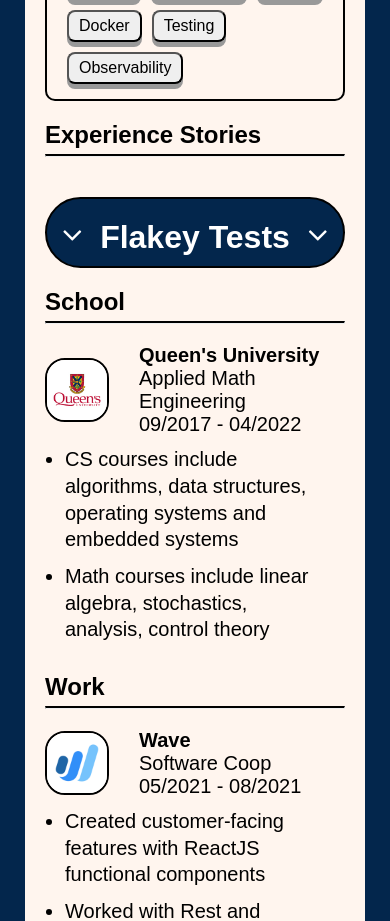
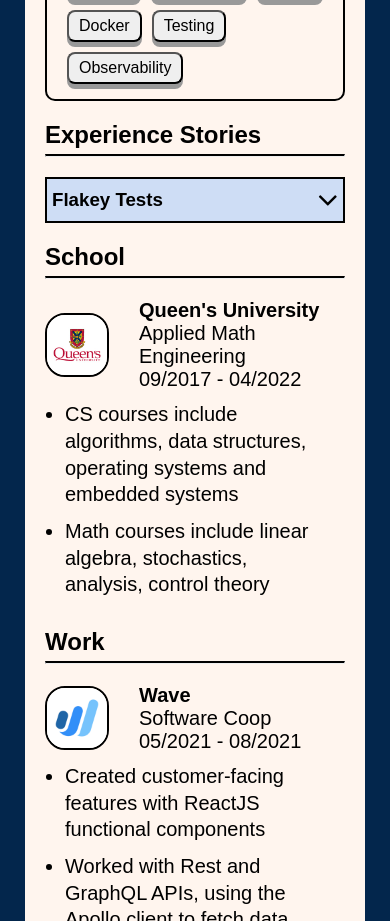
Before and after one commit to edan-parker/personal-site, a React (Create React App) app: page / in a window 390 px wide. Shown: the part 900-1821 px from the top of the page. Built offline with nearby package versions, Linux system fonts and the light colour scheme.

Commit message:
Refactor stories (#1)
* Removed nested content, separated button from content

* Added carousel style view for stories

```diff
--- a/src/App.tsx
+++ b/src/App.tsx
@@ -7,7 +7,7 @@ import ExperienceStories from './components/ExperienceStory';
 
 function App() {
   return (
-    <div  className={'main-site'}>
+    <div className={'main-site'}>
       <Bio />
       <Skills />
       <ExperienceStories />
--- a/src/common/constants.ts
+++ b/src/common/constants.ts
@@ -1,8 +1,3 @@
-export enum lateralDirection {
-    LEFT = "left",
-    RIGHT = "right"
-}
-
 export enum ExperienceStoryTypes {
     PROBLEM = 'Problem',
     SOLUTION = 'Solution',
--- /dev/null
+++ b/src/components/Carousel/Carousel.scss
@@ -0,0 +1,23 @@
+.carousel-container {
+    .main-row {
+        display: flex;
+        flex-direction: row;
+        align-items: center;
+
+        .arrow {
+            &:hover {
+                color: rgb(0, 0, 116);
+                cursor: pointer;
+                transform: scale(1.1);
+            }
+        }
+    }
+
+    .nav-buttons {
+        display: flex;
+        justify-content: center;
+        .button {
+            margin: 10px;
+        }
+    }
+}
--- a/src/components/ExperienceStory/ExperienceStory.scss
+++ b/src/components/ExperienceStory/ExperienceStory.scss
@@ -1,4 +1,3 @@
-.experience-stories {
 .section-header {
     margin-top: 20px;
     justify-content: center;
@@ -9,70 +8,26 @@
     margin-top: 5px;
 }
 
-    .experience-story-container {
+.experience-story-button {
     display: flex;
-        justify-content: center;
-        margin-top: 40px;
+    margin-top: 20px;
+    padding: 5px;
+    background-color: rgb(206, 221, 245);
+    border: 2px solid black;
+    justify-content: space-between;
+    align-items: center;
 
-        .experience-story {
-            display: flex;
-            flex-direction: column;
-            align-items: center;
-            width: 100%;
-            border: 2px solid black;
-            background-color: #03264c;
-            border-radius: 50px;
-
-            h1 {
-                color: white;
-            }
-
-            .sub-item {
-                margin: 50px 0px 0px 0px;
-                padding: 25px;
-                min-height: 50px;
-                width: 500px;
-                border-radius: 25px;
-                background-color: seashell;
-                display: flex;
-                flex-direction: column;
-
-                h2 {
-                    margin-bottom: 10px;
-                }
-
-                .text{
-                    font-size: 20px;
-                    line-height: 20pt;
-                }
-            }
-
-            .left {
-                margin-right: 150px;
-            }
-
-            .right {
-                margin-left: 150px;
-            }
-
-            .open-state {
-                width: 100%;
-                color: white;
-                margin-top: 10px;
-                display: flex;
-                justify-content: space-between;
-            }
-
-            .open-state:hover {
+    &:hover {
+        background-color: rgb(171, 196, 230);
         cursor: pointer;
 
-                .open-state-icon-expand {
+        .down {
             -moz-animation: bounce-down 1s infinite;
             -webkit-animation: bounce-down 1s infinite;
             animation: bounce-down 1s infinite;
         }
 
-                .open-state-icon-collapse {
+        .up {
             -moz-animation: bounce-up 1s infinite;
             -webkit-animation: bounce-up 1s infinite;
             animation: bounce-up 1s infinite;
@@ -98,52 +53,6 @@
     }
 }
 
-        .expanded {
-            padding: 30px 50px 30px 50px;
+.open {
+    background-color: rgb(171, 196, 230);
 }
-
-        .collapsed {
-            padding: 10px 40px 10px 40px;
-        }
-    }
-
-    @media(max-width: 999px) {
-    .experience-story-container {
-        .experience-story {
-            .sub-item {
-                width: 80%;
-            }
-
-            .left {
-                margin-right: 0px;
-            }
-
-            .right {
-                margin-left: 0px;
-            }
-        }
-    }
-    }
-
-    @media(max-width: 599px) {
-        .experience-story-container {
-            .experience-story {
-                h1 {
-                    margin: 0px 15px 0px 15px;
-                }
-
-                .sub-item {
-                    margin-top: 30px;
-                }
-            }
-
-            .expanded {
-                padding: 30px 15px 30px 15px;
-            }
-
-            .collapsed {
-                padding: 10px 15px 10px 15px;
-            }
-        }
-    }
-}
--- a/src/components/ExperienceStory/ExperienceStory.tsx
+++ b/src/components/ExperienceStory/ExperienceStory.tsx
@@ -1,8 +1,9 @@
 import { useState } from 'react';
-import { ExperienceStoryTypes, lateralDirection } from '../../common/constants';
 import { experienceStoryContent } from '../../common/types';
+import { useMediaQuery } from 'react-responsive'
 import './ExperienceStory.scss';
-import ExperienceStorySubItem from './ExperienceStorySubItem';
+import ExperienceStoryContentRow from './ExperienceStoryContent/ExperienceStoryContentRow';
+import ExperienceStoryContentModal from './ExperienceStoryContent/ExperienceStoryContentModal';
 
 interface IProps {
     storyTitle: string
@@ -12,55 +13,32 @@ interface IProps {
 const ExperienceStory = (props: IProps) => {
     const { storyTitle, content} = props;
     const [showStory, setShowStory] = useState(false);
-    const id = 'story-' + storyTitle.toLowerCase().replace(' ', '-');
-
-    const storyTitleHeader = <h1>{storyTitle}</h1>;
+    const isMobile = useMediaQuery({ query: '(max-width: 599px)' });
 
     const changeExpandedState = () => {
         setShowStory(!showStory);
-        const el = document.getElementById(id);
-        if (el) {
-            el.scrollIntoView({behavior: "smooth"});
-        }
     }
 
-    const openState = 'fa fa-angle-' +
-        (showStory ? 'up' : 'down') +
-        ' fa-2x ' +
-        'open-state-icon-' +
-        (showStory ? 'collapse' : 'expand');
+    const contentComponent = isMobile ?  (
+    <ExperienceStoryContentModal content={content} handleClose={changeExpandedState} storyTitle={storyTitle}/>
+    ) : (
+        <ExperienceStoryContentRow content={content}/>
+    )
 
+    //document.body.style.overflow = isMobile && showStory ? 'hidden' : 'unset';
 
     return (
-        <div className={'experience-story-container'}>
-            <div id={id} className={'experience-story ' + (showStory ? 'expanded' : 'collapsed')}>
-                { showStory ?
-                    <>
-                        {storyTitleHeader}
-                        <ExperienceStorySubItem
-                            alignment={lateralDirection.LEFT}
-                            text={content.problem}
-                            type={ExperienceStoryTypes.PROBLEM}
-                        />
-                        <ExperienceStorySubItem
-                            alignment={lateralDirection.RIGHT}
-                            text={content.solution}
-                            type={ExperienceStoryTypes.SOLUTION}
-                        />
-                        <ExperienceStorySubItem
-                            alignment={lateralDirection.LEFT}
-                            text={content.result}
-                            type={ExperienceStoryTypes.RESULT}
-                        />
-                    </>
-                : null}
-                <div className={'open-state'} onClick={changeExpandedState}>
-                    <i className={openState}/>
-                    {!showStory ? storyTitleHeader : null}
-                    <i className={openState}/>
+        <>
+            <div className={'experience-story-button' + (showStory ? ' open' : '')} onClick={changeExpandedState}>
+                <h3>{storyTitle}</h3>
+                <div className={(showStory ? 'up' : 'down')}>
+                    <i className={'fa fa-2x fa-angle-' + (showStory ? 'up' : 'down')}/>
                 </div>
             </div>
-        </div>
+            { showStory ?
+                contentComponent
+            : null}
+        </>
     );
 };
 
--- /dev/null
+++ b/src/components/ExperienceStory/ExperienceStoryContent/ExperienceStoryContentModal.tsx
@@ -0,0 +1,54 @@
+import { ExperienceStoryTypes } from "../../../common/constants";
+import { experienceStoryContent } from "../../../common/types";
+import ExperienceStorySubItem from "./ExperienceStorySubItem";
+import { disableBodyScroll, enableBodyScroll } from 'body-scroll-lock';
+import { useRef } from "react";
+import { useEffect } from "react";
+import Carousel from "../../Carousel";
+
+interface IProps {
+    content: experienceStoryContent,
+    handleClose: () => void,
+    storyTitle: string,
+}
+
+const ExperienceStoryContentModal = (props: IProps) => {
+    const {content, handleClose, storyTitle} = props;
+
+    const modalContentRef = useRef<HTMLDivElement>(null);
+
+    useEffect(() => {
+        disableBodyScroll(modalContentRef);
+
+        return () => enableBodyScroll(modalContentRef);
+    }, [modalContentRef])
+
+    return (
+        <div className={'content-modal'}>
+            <div className={'modal-container'} ref={modalContentRef}>
+                <div className={'modal-inner'}>
+                    <div className={'header'}>
+                        <h2>{storyTitle}</h2>
+                        <i className={'fa fa-2x fa-times-circle'} onClick={handleClose}/>
+                    </div>
+                    <Carousel>
+                        <ExperienceStorySubItem
+                            text={content.problem}
+                            type={ExperienceStoryTypes.PROBLEM}
+                        />
+                        <ExperienceStorySubItem
+                            text={content.solution}
+                            type={ExperienceStoryTypes.SOLUTION}
+                        />
+                        <ExperienceStorySubItem
+                            text={content.result}
+                            type={ExperienceStoryTypes.RESULT}
+                        />
+                    </Carousel>
+                </div>
+            </div>
+        </div>
+    )
+}
+
+export default ExperienceStoryContentModal;
--- /dev/null
+++ b/src/components/ExperienceStory/ExperienceStoryContent/ExperienceStoryContentRow.tsx
@@ -0,0 +1,34 @@
+import { ExperienceStoryTypes } from "../../../common/constants";
+import { experienceStoryContent } from "../../../common/types";
+import ExperienceStorySubItem from "./ExperienceStorySubItem";
+import './ExperienceStoryContent.scss';
+import Carousel from "../../Carousel";
+
+interface IProps {
+    content: experienceStoryContent,
+}
+
+const ExperienceStoryContentRow = (props: IProps) => {
+    const {content} = props;
+
+    return (
+        <div className={'content-row'}>
+            <Carousel>
+                <ExperienceStorySubItem
+                    text={content.problem}
+                    type={ExperienceStoryTypes.PROBLEM}
+                />
+                <ExperienceStorySubItem
+                    text={content.solution}
+                    type={ExperienceStoryTypes.SOLUTION}
+                />
+                <ExperienceStorySubItem
+                    text={content.result}
+                    type={ExperienceStoryTypes.RESULT}
+                />
+            </Carousel>
+        </div>
+    )
+};
+
+export default ExperienceStoryContentRow;
--- a/src/components/ExperienceStory/index.tsx
+++ b/src/components/ExperienceStory/index.tsx
@@ -3,7 +3,7 @@ import experienceStoryData from '../../common/experienceStoryData.json';
 
 const ExperienceStories = () => {
     return (
-        <div className={'experience-stories'}>
+        <>
             <div className={'section-header'}>
                 <h2>Experience Stories</h2>
             </div>
@@ -14,7 +14,7 @@ const ExperienceStories = () => {
                     content={story.content}
                 />
             ))}
-        </div>
+        </>
     )
 }
 
```
Also changed, not shown: package.json (+7 -1 lines), src/components/Carousel/index.tsx (added, +50 -0 lines), src/components/ExperienceStory/ExperienceStoryContent/ExperienceStoryContent.scss (added, +46 -0 lines), src/components/ExperienceStory/ExperienceStoryContent/ExperienceStorySubItem.tsx (renamed from src/components/ExperienceStory/ExperienceStorySubItem.tsx, +5 -6 lines), 1 other file (tests, documents, lock files or other folders). Lines whose indentation alone changed are shown as unchanged.
